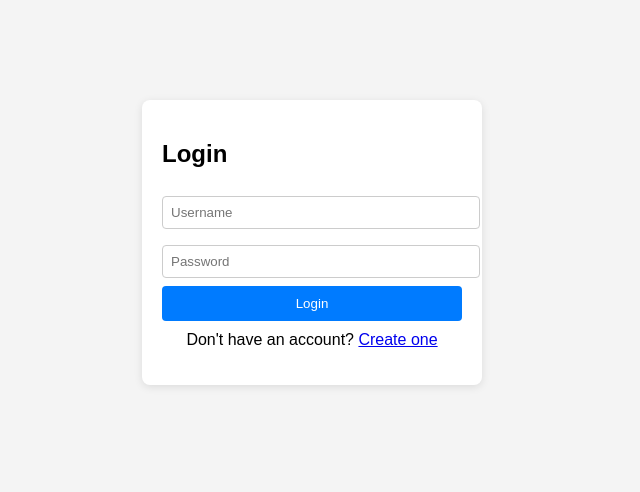
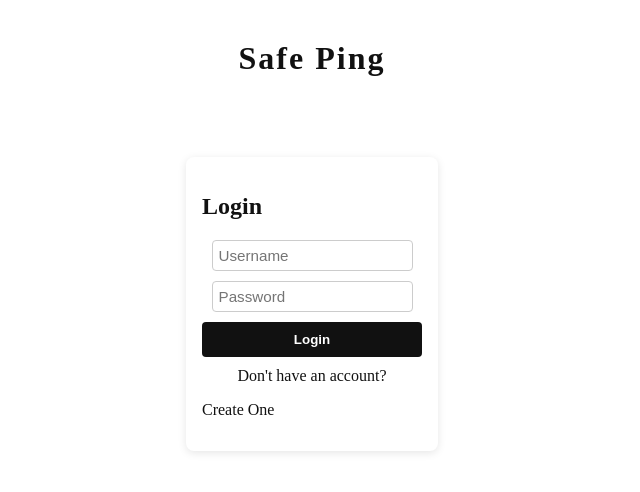
Before and after one commit to NoahColston/safeping, a Flask app: page /login in a window 1280 px wide. Shown: the top 492 px of the page, without its empty margins (328-968 px from the left). Run offline with Flask 3, Linux system fonts and the light colour scheme.

Commit message:
changes to theme and login section

```diff
--- /dev/null
+++ b/static/style.css
@@ -0,0 +1,67 @@
+
+body {
+    font-family: 'Times New Roman', Times, serif, sans-serif;
+    background: #fff;
+    color: #111;
+    margin: 0;
+    padding: 0;
+}
+
+.safe-ping-title {
+    text-align: center;
+    margin-top: 40px;
+    font-size: 2em;
+    font-weight: bold;
+    letter-spacing: 2px;
+    color: #111;
+}
+
+.login-container {
+    width: 220px;
+    margin: 80px auto;
+    padding: 16px;
+    background: #fff;
+    border-radius: 8px;
+    box-shadow: 0 2px 8px rgba(0,0,0,0.1);
+}
+
+input[type="text"], input[type="password"] {
+    width: 85%;
+    display: block;
+    margin: 10px auto;
+    padding: 6px;
+    border: 1px solid #ccc;
+    border-radius: 4px;
+    background: #fff;
+    color: #111;
+    font-size: 0.95em;
+}
+
+input[type="submit"] {
+    width: 100%;
+    padding: 10px;
+    background: #111;
+    color: #fff;
+    border: none;
+    border-radius: 4px;
+    cursor: pointer;
+    font-weight: bold;
+}
+
+input[type="submit"]:hover {
+    background: #333;
+    color: #fff;
+}
+
+.error {
+    color: #ff4d4d;
+}
+
+a, a:visited {
+    color: #111;
+    text-decoration: underline;
+}
+
+a:hover {
+    color: #333;
+}
--- a/templates/login.html
+++ b/templates/login.html
@@ -2,40 +2,11 @@
 <html lang="en">
 <head>
     <meta charset="UTF-8">
-    <title>Login</title>
-    <style>
-        body { font-family: Arial, sans-serif; background: #f4f4f4; }
-        .login-container {
-            width: 300px;
-            margin: 100px auto;
-            padding: 20px;
-            background: #fff;
-            border-radius: 8px;
-            box-shadow: 0 2px 8px rgba(0,0,0,0.1);
-        }
-        input[type="text"], input[type="password"] {
-            width: 100%;
-            padding: 8px;
-            margin: 8px 0;
-            border: 1px solid #ccc;
-            border-radius: 4px;
-        }
-        input[type="submit"] {
-            width: 100%;
-            padding: 10px;
-            background: #007bff;
-            color: #fff;
-            border: none;
-            border-radius: 4px;
-            cursor: pointer;
-        }
-        input[type="submit"]:hover {
-            background: #0056b3;
-        }
-        .error { color: red; }
-    </style>
+    <title>SafePing - Login</title>
+    <link rel="stylesheet" href="{{ url_for('static', filename='style.css') }}">
 </head>
 <body>
+    <div class="safe-ping-title">Safe Ping</div>
     <div class="login-container">
         <h2>Login</h2>
         {% if error %}
@@ -47,8 +18,9 @@
             <input type="submit" value="Login">
         </form>
         <p style="text-align:center;margin-top:10px;">
-            Don't have an account? <a href="/register">Create one</a>
+            Don't have an account? <a href="/register"></a>
         </p>
+        <p>Create One</p>
     </div>
 </body>
 </html>
```
